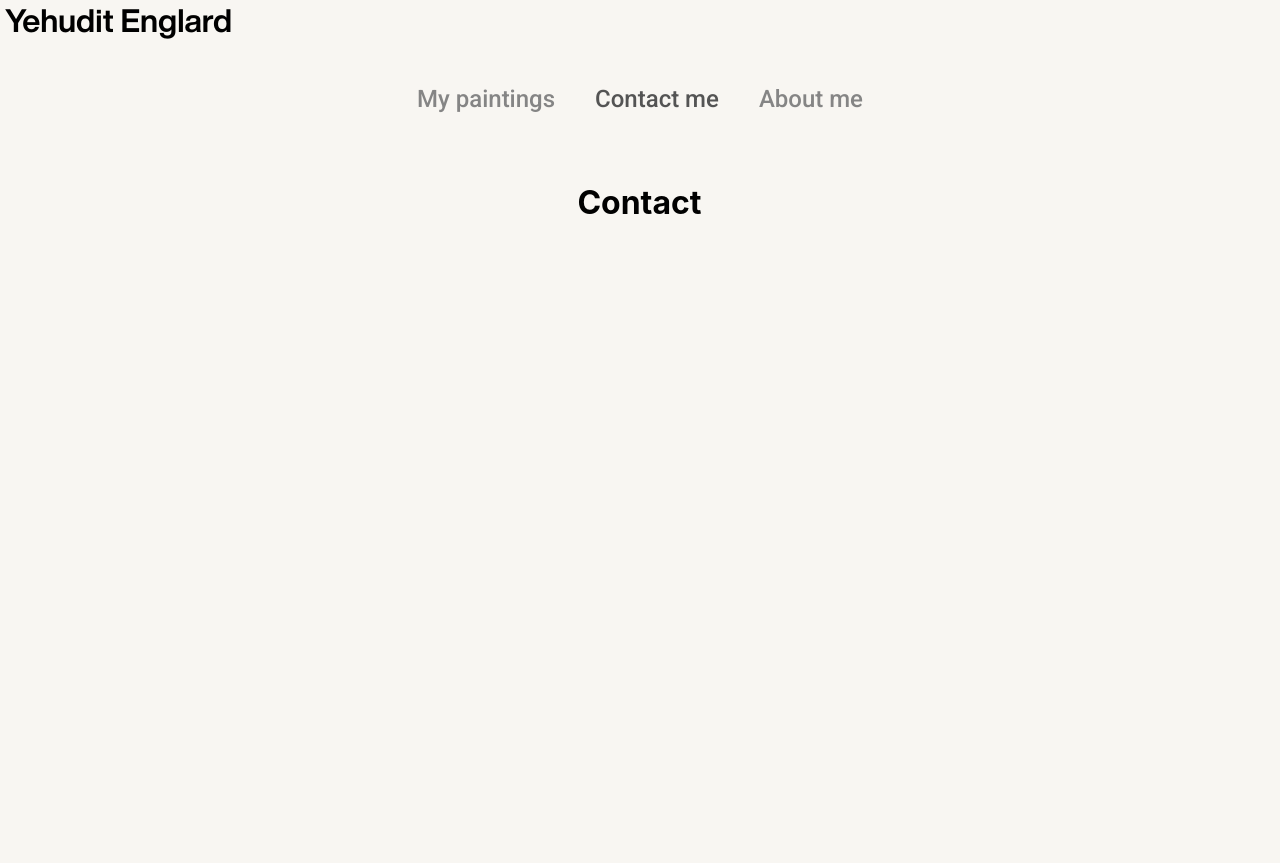
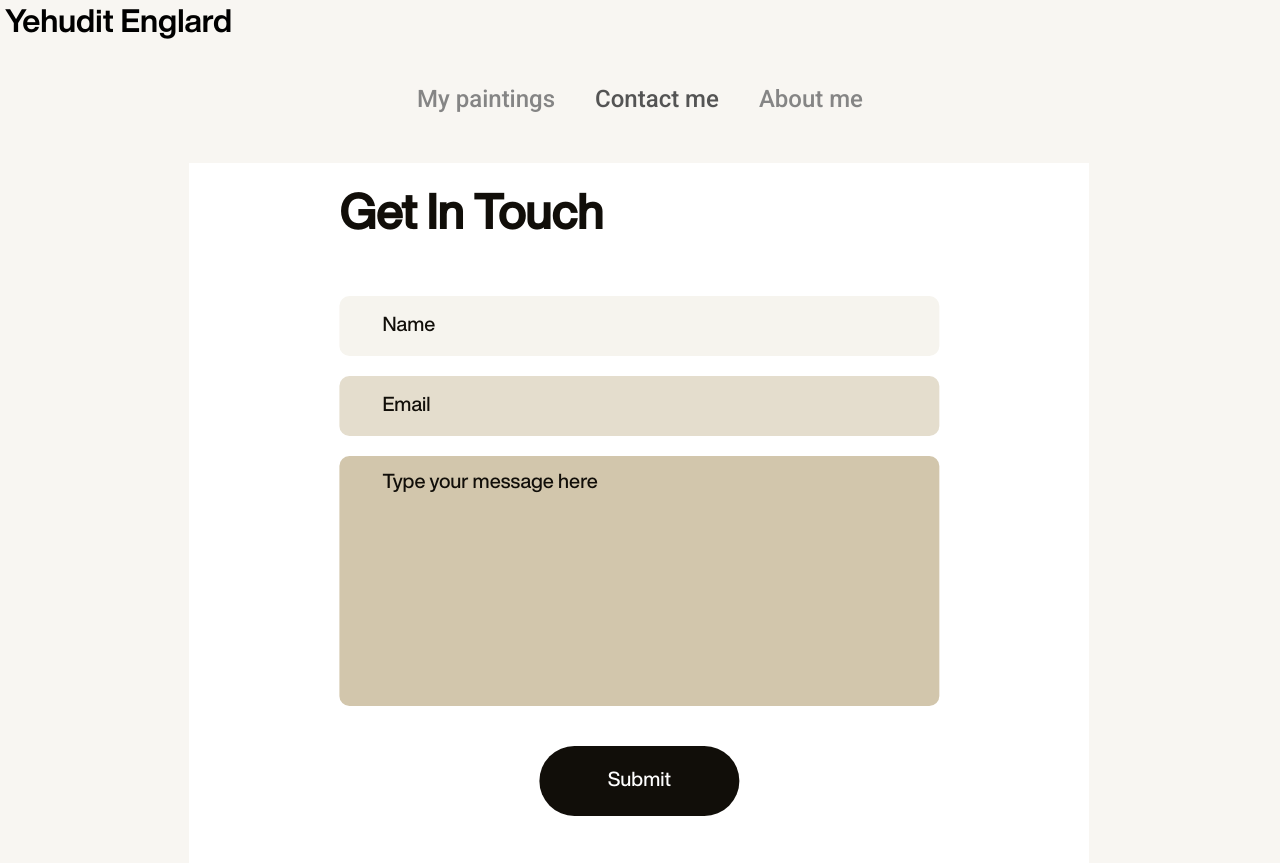
Before and after one commit to netanelTur/Paintings-Site, a React (Create React App) app: page /contact in a window 1280 px wide. Before the commit the page ends 800 px from the top, so only its background shows below. Built offline with nearby package versions, Linux system fonts and the light colour scheme.

Commit message:
Added contact "form" design

```diff
--- a/src/components/Contact/Contact.css
+++ b/src/components/Contact/Contact.css
@@ -0,0 +1,129 @@
+@font-face {
+	font-family: "HelveticaNowDisplayBold";
+	src: url("/public/assets/fonts/HelveticaNowDisplayBold.woff2") format("woff2"),
+	  url("/public/assets/fonts/HelveticaNowDisplayBold.woff") format("woff");
+	font-weight: bold;
+	font-style: normal;
+	font-display: swap;
+}
+
+@font-face {
+	font-family: "HelveticaNowDisplay";
+	src: url("/public/assets/fonts/HelveticaNowDisplayMedium.woff2")
+		format("woff2"),
+	  url("/public/assets/fonts/HelveticaNowDisplayMedium.woff") format("woff");
+	font-weight: 500;
+	font-style: normal;
+	font-display: swap;
+}
+
+.contact-container {
+	background-color: white;
+	width: 900px;
+	height: 700px;
+	padding-left: 150px;
+	padding-top: 25px;
+	display: flex;
+	flex-direction: column;
+}
+
+.form-title {
+	font-size: 48px;
+	font-family: "HelveticaNowDisplay";
+	color: #110E09;
+}
+
+.form-name {
+	margin-top: 50px;
+	width: 600px;
+	height: 60px;
+	color: #110E09;
+	padding-left: 43px;
+	font-family: "HelveticaNowDisplay";
+	font-size: 20px;
+	border-radius: 10px;
+	background-color: #F6F4EE;
+	border: none;
+}
+
+.form-email {
+	margin-top: 20px;
+	width: 600px;
+	height: 60px;
+	color: #110E09;
+	padding-left: 43px;
+	font-family: "HelveticaNowDisplay";
+	font-size: 20px;
+	border-radius: 10px;
+	background-color: #E4DDCD;
+	border: none;
+}
+
+.form-message {
+	margin-top: 20px;
+	padding-top: 15px;
+	width: 600px;
+	height: 250px;
+	color: #110E09;
+	padding-left: 43px;
+	font-family: "HelveticaNowDisplay";
+	font-size: 20px;
+	border-radius: 10px;
+	background-color: #D2C6AC;
+	border: none;
+	resize: none;
+}
+
+.form-button {
+	margin-left: -150px;
+	align-self: center;
+	margin-top: 40px;
+	width: 200px;
+	height: 70px;
+	border: none;
+	border-radius: 40px;
+	cursor: pointer;
+	font-family: "HelveticaNowDisplay";
+	font-size: 20px;
+	color: white;
+	background-color: #110E09;
+}
+
+.form-button:hover {
+	filter: drop-shadow(0px 4px 4px rgba(0, 0, 0, 0.25));
+}
+
+input:focus, textarea:focus {
+	outline-width: 2px;
+	outline-style: solid;
+	outline-color: #110E09;
+}
+
+::placeholder {
+	color: #110E09;
+	opacity: 1; /* Firefox */
+}
+
+:-ms-input-placeholder { /* Internet Explorer 10-11 */
+	color: #110E09;
+}
+
+::-ms-input-placeholder { /* Microsoft Edge */
+	color: #110E09;
+}
+
+@media (max-width: 768px) {
+	.contact-container {
+		align-items: center;
+		padding-left: 0;
+		width: 90%;
+	}
+
+	input, textarea {
+		max-width: 90%;
+	}
+
+	.form-button {
+		margin-left: 0;
+	}
+}
--- a/src/components/Contact/Contact.js
+++ b/src/components/Contact/Contact.js
@@ -1,17 +1,22 @@
+import "./Contact.css";
 import { motion } from "framer-motion";
 import { pageVariants, pageTransition } from "./../../animations.js";
 
 const Contact = () => {
     return (
         <motion.div
-            className="container"
+            className="contact-container"
             initial="initial"
             animate="in"
             exit="out"
             variants={pageVariants}
             transition={pageTransition}
         >
-            <h1>Contact</h1>
+            <h1 className="form-title">Get In Touch</h1>
+            <input type="text" className="form-name" placeholder="Name" />
+            <input type="text" className="form-email" placeholder="Email" />
+            <textarea className="form-message" placeholder="Type your message here" />
+            <button type="submit" className="form-button">Submit</button>
         </motion.div>
     )
 }
```
